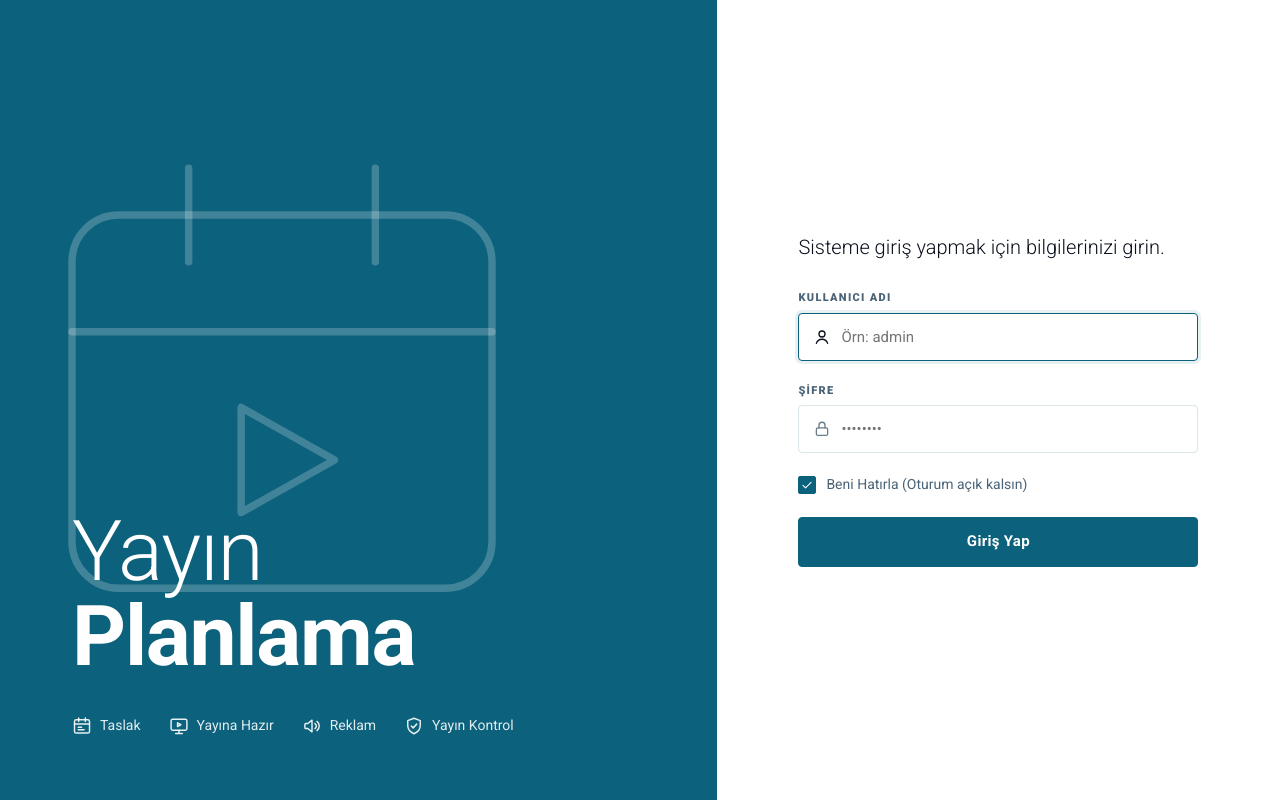
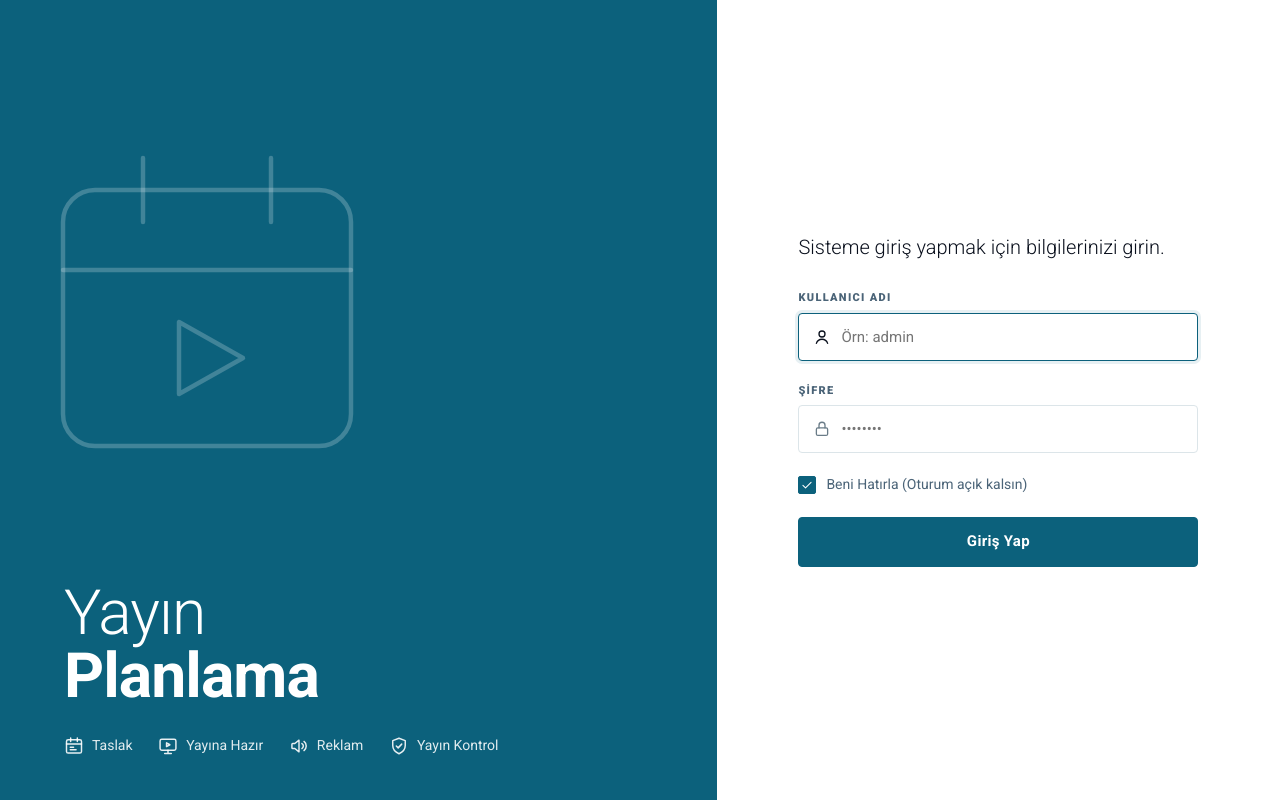
Before and after one commit to msalihozer/Broadcast_scheduling, a React (Vite) app: page /login in a window 1280 px wide. Built offline with nearby package versions, Linux system fonts and the light colour scheme; no server answers.

Commit message:
fix(login): use flex column layout for left panel so hero icon and title never overlap

```diff
--- a/src/pages/Login.jsx
+++ b/src/pages/Login.jsx
@@ -57,40 +57,57 @@ const Login = () => {
       overflowX: 'hidden',
       boxSizing: 'border-box'
     }}>
-      {/* Sol Sütun: Derin Turkuaz (#0C617C) Kurumsal Marka Yüzü (01_Giris.png) */}
+      {/* Sol Sütun: Derin Turkuaz (#0C617C) Kurumsal Marka Yüzü (01_Giris.png - Tam Flex & Responsive) */}
       <div style={{
         position: 'relative',
         background: '#0C617C',
         color: '#FFFFFF',
-        padding: isMobile ? '44px 28px 36px' : '64px 72px',
+        padding: isMobile ? '36px 24px 32px' : 'clamp(36px, 5.5vh, 64px) clamp(40px, 5vw, 72px)',
         display: 'flex',
         flexDirection: 'column',
-        overflow: 'hidden'
+        justifyContent: 'space-between',
+        overflow: 'hidden',
+        boxSizing: 'border-box'
       }}>
-        {/* Büyük Ürün Çizgi İkonu (Başlıkla aynı sol hizada, başlığın üstünde) */}
+        {/* Üst Esnek Alan: Büyük Ürün Çizgi İkonu (Başlıkla aynı sol hizada, başlığın üstünde, asla üst üste binmez) */}
         <div style={{
-          position: isMobile ? 'relative' : 'absolute',
-          left: isMobile ? '-12px' : '2px',
-          top: isMobile ? '0px' : '110px',
-          width: isMobile ? '240px' : '560px',
-          height: isMobile ? '240px' : '560px',
-          color: 'rgba(255, 255, 255, 0.22)',
+          flex: '1 1 auto',
+          minHeight: 0,
+          display: 'flex',
+          alignItems: 'center',
+          justifyContent: 'flex-start',
+          marginLeft: isMobile ? '-12px' : 'calc(-1 * clamp(28px, 3.8vw, 56px))',
+          paddingTop: isMobile ? '0px' : 'clamp(8px, 2vh, 24px)',
+          paddingBottom: isMobile ? '8px' : 'clamp(12px, 2.5vh, 28px)',
           pointerEvents: 'none'
         }}>
           <Ikon
             ad="plan"
-            size={isMobile ? 240 : 560}
-            strokeWidth={0.32}
+            size="100%"
+            strokeWidth={0.28}
             color="rgba(255, 255, 255, 0.22)"
+            style={{
+              width: isMobile ? '220px' : 'min(480px, 38vw, 48vh)',
+              height: isMobile ? '220px' : 'min(480px, 38vw, 48vh)',
+              maxWidth: '100%',
+              maxHeight: '100%',
+              display: 'block'
+            }}
           />
         </div>
 
-        {/* Ana Başlık: Alt kısımda, biraz daha büyük ve aşağıda (Light 300 + Bold 700) */}
+        {/* Alt Blok: Ana Başlık + 4 Akış Aşaması */}
+        <div style={{
+          flexShrink: 0,
+          display: 'flex',
+          flexDirection: 'column',
+          position: 'relative',
+          zIndex: 1
+        }}>
+          {/* Ana Başlık: Light 300 + Bold 700 */}
           <h1 style={{
-          position: 'relative',
-          zIndex: 1,
-          margin: isMobile ? '16px 0 0 0' : 'auto 0 0 0',
-          fontSize: isMobile ? '52px' : '84px',
+            margin: 0,
+            fontSize: isMobile ? '48px' : 'clamp(56px, 7.8vh, 80px)',
             lineHeight: 1.02,
             fontWeight: 300,
             letterSpacing: '-0.015em',
@@ -102,12 +119,10 @@ const Login = () => {
 
           {/* Alt 4 Akış Aşaması (Çizgisiz, Beyaz İkonlarla) */}
           <div style={{
-          position: 'relative',
-          zIndex: 1,
             display: 'flex',
             flexWrap: 'wrap',
-          gap: isMobile ? '16px 22px' : '28px',
-          marginTop: isMobile ? '24px' : '36px',
+            gap: isMobile ? '14px 20px' : 'clamp(16px, 2vw, 28px)',
+            marginTop: isMobile ? '20px' : 'clamp(22px, 3.5vh, 36px)',
             fontSize: '14px',
             fontWeight: 400,
             color: 'rgba(255, 255, 255, 0.88)'
@@ -125,6 +140,7 @@ const Login = () => {
                 <span>{step.label}</span>
               </span>
             ))}
+          </div>
         </div>
       </div>
 
```
Lines whose indentation alone changed are shown as unchanged.
